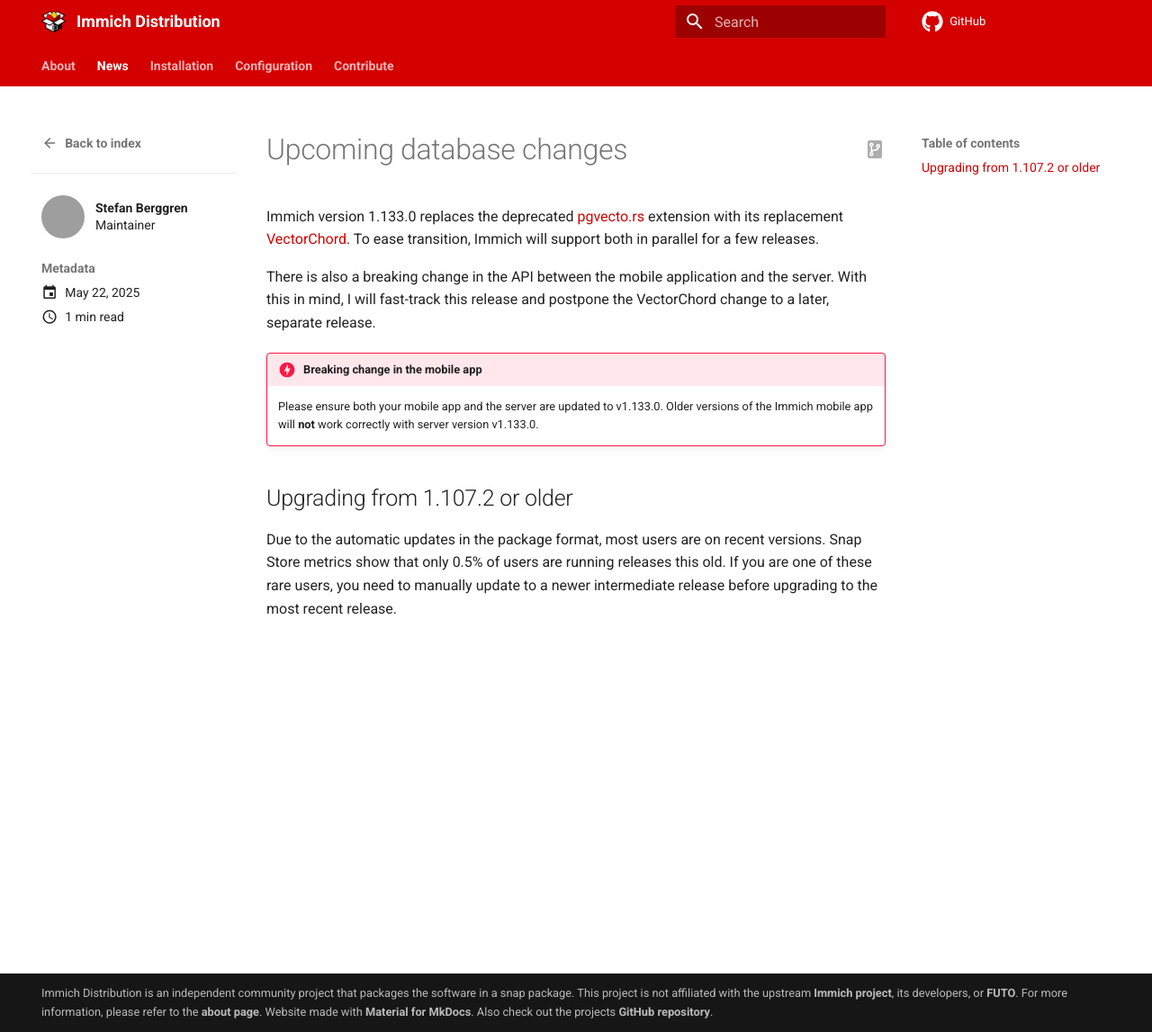
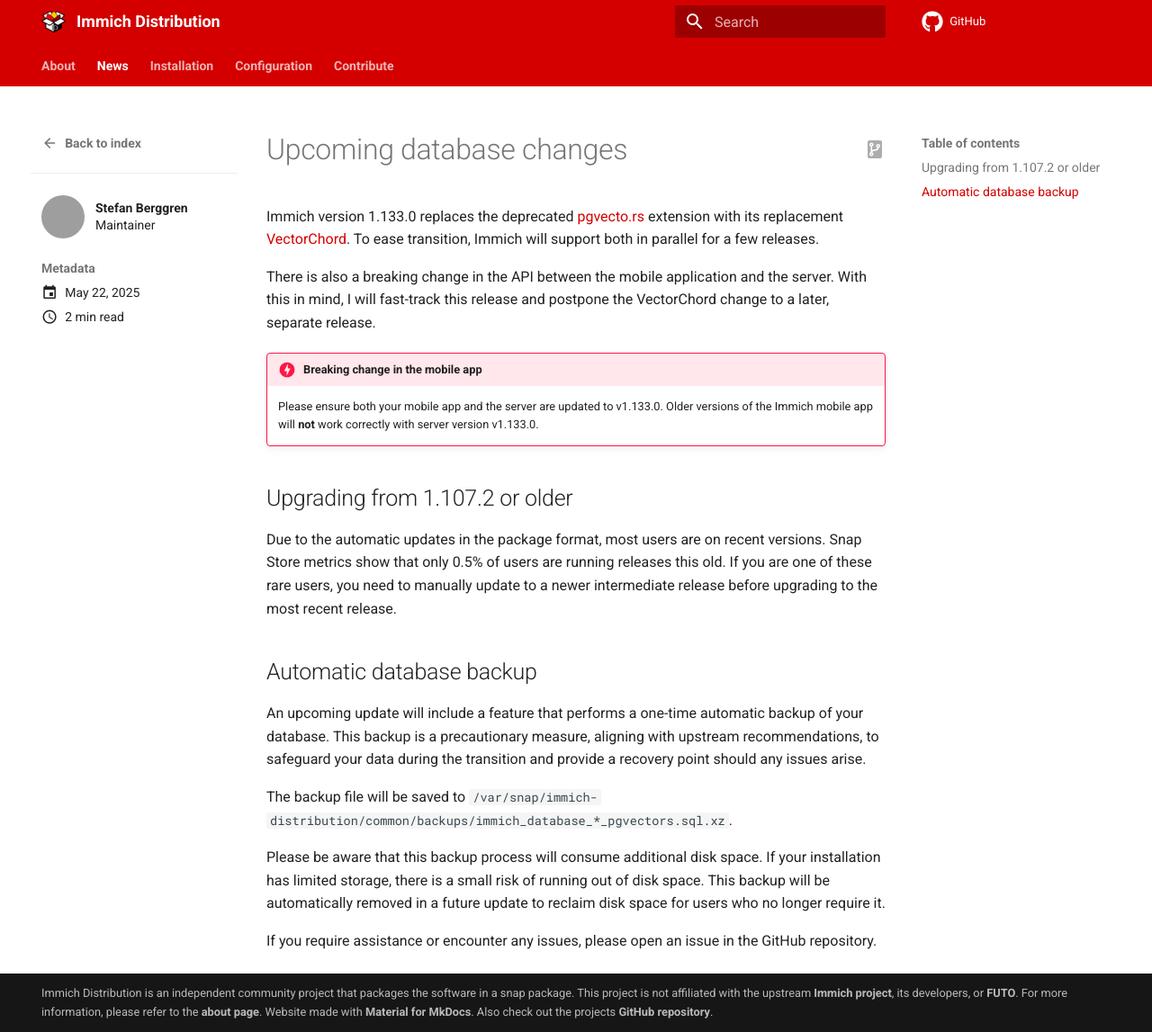
Before and after one commit to nsg/immich-distribution, an MkDocs documentation site: the page built from docs/docs/news/posts/2025/05/upcoming-database-changes.md, in a window 1280 px wide and 1147 px high. Shown: the whole window at 90% size. Built offline with MkDocs 1.6.1 and Material for MkDocs 9.7.7, drawn with Linux system fonts in a browser that asks for light colours; comment, search, counter and statistics services are not loaded; grey boxes are pictures that could not be loaded.

Commit message:
Run a one time backup

```diff
--- a/docs/docs/news/posts/2025/05/upcoming-database-changes.md
+++ b/docs/docs/news/posts/2025/05/upcoming-database-changes.md
@@ -17,3 +17,13 @@
 ## Upgrading from 1.107.2 or older
 
 Due to the automatic updates in the package format, most users are on recent versions. Snap Store metrics show that only 0.5% of users are running releases this old. If you are one of these rare users, you need to manually update to a newer intermediate release before upgrading to the most recent release.
+
+## Automatic database backup
+
+An upcoming update will include a feature that performs a one-time automatic backup of your database. This backup is a precautionary measure, aligning with upstream recommendations, to safeguard your data during the transition and provide a recovery point should any issues arise.
+
+The backup file will be saved to `/var/snap/immich-distribution/common/backups/immich_database_*_pgvectors.sql.xz`.
+
+Please be aware that this backup process will consume additional disk space. If your installation has limited storage, there is a small risk of running out of disk space. This backup will be automatically removed in a future update to reclaim disk space for users who no longer require it.
+
+If you require assistance or encounter any issues, please open an issue in the GitHub repository.
```
Also changed, not shown: 1 other file.
